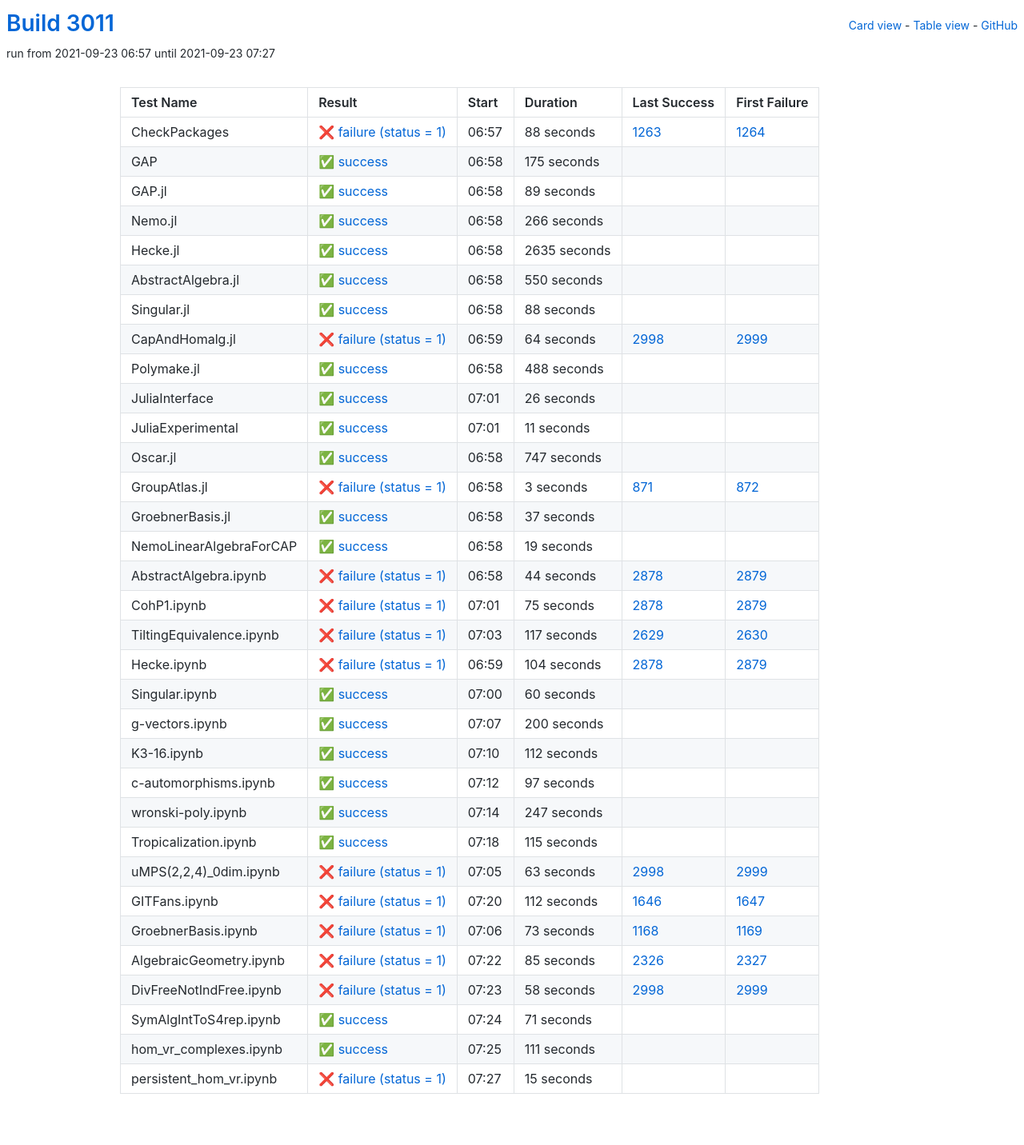
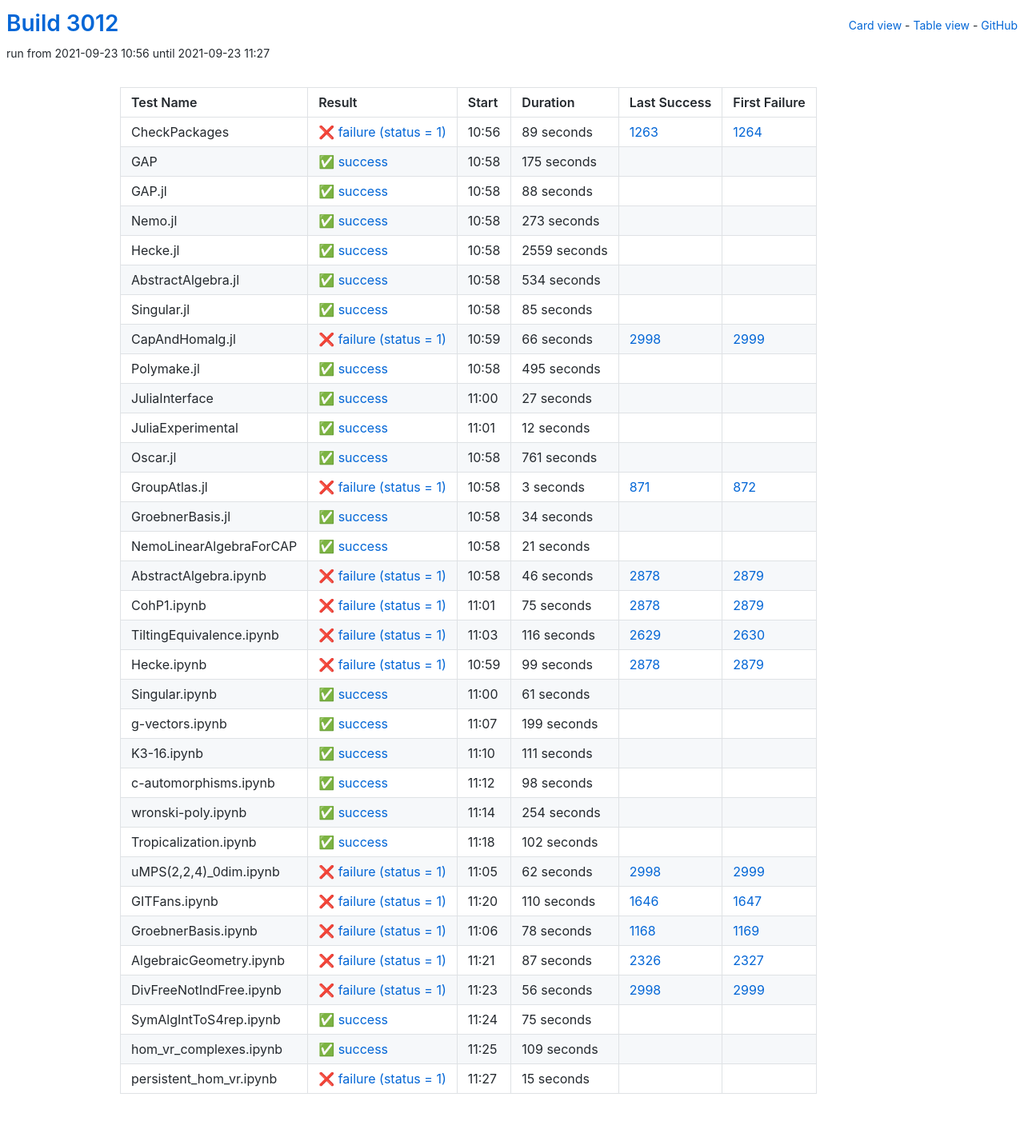
Before and after one commit to oscar-system/oscar-ci-status-stable, a Jekyll site: the page built from table.html, in a window 1280 px wide. Shown: the whole page at 80% size. Built offline with Jekyll 4.4.1, drawn with Linux system fonts in a browser that asks for light colours.

Commit message:
Build #3012

```diff
--- a/_data/ci.yml
+++ b/_data/ci.yml
@@ -1,6 +1,6 @@
 ---
-build: 3011
-build_url: https://oscarci.mathematik.uni-kl.de/job/oscar-stable/3011/
+build: 3012
+build_url: https://oscarci.mathematik.uni-kl.de/job/oscar-stable/3012/
 job: oscar-stable
 organization: oscar-system
 repo: oscar-ci-status-stable
@@ -8,20 +8,20 @@ repourl: https://github.com/oscar-system/oscar-ci-status-stable
 tests:
 - name: CheckPackages
   id: checkpackages
-  log: https://oscarci.mathematik.uni-kl.de/job/oscar-stable/3011/artifact/logs/build-3011/CheckPackages.log
-  start: 2021-09-23 06:57
+  log: https://oscarci.mathematik.uni-kl.de/job/oscar-stable/3012/artifact/logs/build-3012/CheckPackages.log
+  start: 2021-09-23 10:56
   success: false
   exitcode: 1
   status: failure
-  duration: 88
+  duration: 89
   last_success: 1263
   last_success_url: https://oscarci.mathematik.uni-kl.de/job/oscar-stable/1263/
   first_failure: 1264
   first_failure_url: https://oscarci.mathematik.uni-kl.de/job/oscar-stable/1264/
 - name: GAP
   id: gap
-  log: https://oscarci.mathematik.uni-kl.de/job/oscar-stable/3011/artifact/logs/build-3011/GAP.log
-  start: 2021-09-23 06:58
+  log: https://oscarci.mathematik.uni-kl.de/job/oscar-stable/3012/artifact/logs/build-3012/GAP.log
+  start: 2021-09-23 10:58
   success: true
   exitcode: 0
   status: success
@@ -32,56 +32,8 @@ tests:
   first_failure_url:
 - name: GAP.jl
   id: gap-jl
-  log: https://oscarci.mathematik.uni-kl.de/job/oscar-stable/3011/artifact/logs/build-3011/GAP.jl.log
-  start: 2021-09-23 06:58
-  success: true
-  exitcode: 0
-  status: success
-  duration: 89
-  last_success: false
-  last_success_url:
-  first_failure: false
-  first_failure_url:
-- name: Nemo.jl
-  id: nemo-jl
-  log: https://oscarci.mathematik.uni-kl.de/job/oscar-stable/3011/artifact/logs/build-3011/Nemo.jl.log
-  start: 2021-09-23 06:58
-  success: true
-  exitcode: 0
-  status: success
-  duration: 266
-  last_success: false
-  last_success_url:
-  first_failure: false
-  first_failure_url:
-- name: Hecke.jl
-  id: hecke-jl
-  log: https://oscarci.mathematik.uni-kl.de/job/oscar-stable/3011/artifact/logs/build-3011/Hecke.jl.log
-  start: 2021-09-23 06:58
-  success: true
-  exitcode: 0
-  status: success
-  duration: 2635
-  last_success: false
-  last_success_url:
-  first_failure: false
-  first_failure_url:
-- name: AbstractAlgebra.jl
-  id: abstractalgebra-jl
-  log: https://oscarci.mathematik.uni-kl.de/job/oscar-stable/3011/artifact/logs/build-3011/AbstractAlgebra.jl.log
-  start: 2021-09-23 06:58
-  success: true
-  exitcode: 0
-  status: success
-  duration: 550
-  last_success: false
-  last_success_url:
-  first_failure: false
-  first_failure_url:
-- name: Singular.jl
-  id: singular-jl
-  log: https://oscarci.mathematik.uni-kl.de/job/oscar-stable/3011/artifact/logs/build-3011/Singular.jl.log
-  start: 2021-09-23 06:58
+  log: https://oscarci.mathematik.uni-kl.de/job/oscar-stable/3012/artifact/logs/build-3012/GAP.jl.log
+  start: 2021-09-23 10:58
   success: true
   exitcode: 0
   status: success
@@ -90,70 +42,118 @@ tests:
   last_success_url:
   first_failure: false
   first_failure_url:
+- name: Nemo.jl
+  id: nemo-jl
+  log: https://oscarci.mathematik.uni-kl.de/job/oscar-stable/3012/artifact/logs/build-3012/Nemo.jl.log
+  start: 2021-09-23 10:58
+  success: true
+  exitcode: 0
+  status: success
+  duration: 273
+  last_success: false
+  last_success_url:
+  first_failure: false
+  first_failure_url:
+- name: Hecke.jl
+  id: hecke-jl
+  log: https://oscarci.mathematik.uni-kl.de/job/oscar-stable/3012/artifact/logs/build-3012/Hecke.jl.log
+  start: 2021-09-23 10:58
+  success: true
+  exitcode: 0
+  status: success
+  duration: 2559
+  last_success: false
+  last_success_url:
+  first_failure: false
+  first_failure_url:
+- name: AbstractAlgebra.jl
+  id: abstractalgebra-jl
+  log: https://oscarci.mathematik.uni-kl.de/job/oscar-stable/3012/artifact/logs/build-3012/AbstractAlgebra.jl.log
+  start: 2021-09-23 10:58
+  success: true
+  exitcode: 0
+  status: success
+  duration: 534
+  last_success: false
+  last_success_url:
+  first_failure: false
+  first_failure_url:
+- name: Singular.jl
+  id: singular-jl
+  log: https://oscarci.mathematik.uni-kl.de/job/oscar-stable/3012/artifact/logs/build-3012/Singular.jl.log
+  start: 2021-09-23 10:58
+  success: true
+  exitcode: 0
+  status: success
+  duration: 85
+  last_success: false
+  last_success_url:
+  first_failure: false
+  first_failure_url:
 - name: CapAndHomalg.jl
   id: capandhomalg-jl
-  log: https://oscarci.mathematik.uni-kl.de/job/oscar-stable/3011/artifact/logs/build-3011/CapAndHomalg.jl.log
-  start: 2021-09-23 06:59
+  log: https://oscarci.mathematik.uni-kl.de/job/oscar-stable/3012/artifact/logs/build-3012/CapAndHomalg.jl.log
+  start: 2021-09-23 10:59
   success: false
   exitcode: 1
   status: failure
-  duration: 64
+  duration: 66
   last_success: 2998
   last_success_url: https://oscarci.mathematik.uni-kl.de/job/oscar-stable/2998/
   first_failure: 2999
   first_failure_url: https://oscarci.mathematik.uni-kl.de/job/oscar-stable/2999/
 - name: Polymake.jl
   id: polymake-jl
-  log: https://oscarci.mathematik.uni-kl.de/job/oscar-stable/3011/artifact/logs/build-3011/Polymake.jl.log
-  start: 2021-09-23 06:58
+  log: https://oscarci.mathematik.uni-kl.de/job/oscar-stable/3012/artifact/logs/build-3012/Polymake.jl.log
+  start: 2021-09-23 10:58
   success: true
   exitcode: 0
   status: success
-  duration: 488
+  duration: 495
   last_success: false
   last_success_url:
   first_failure: false
   first_failure_url:
 - name: JuliaInterface
   id: juliainterface
-  log: https://oscarci.mathematik.uni-kl.de/job/oscar-stable/3011/artifact/logs/build-3011/JuliaInterface.log
-  start: 2021-09-23 07:01
+  log: https://oscarci.mathematik.uni-kl.de/job/oscar-stable/3012/artifact/logs/build-3012/JuliaInterface.log
+  start: 2021-09-23 11:00
   success: true
   exitcode: 0
   status: success
-  duration: 26
+  duration: 27
   last_success: false
   last_success_url:
   first_failure: false
   first_failure_url:
 - name: JuliaExperimental
   id: juliaexperimental
-  log: https://oscarci.mathematik.uni-kl.de/job/oscar-stable/3011/artifact/logs/build-3011/JuliaExperimental.log
-  start: 2021-09-23 07:01
+  log: https://oscarci.mathematik.uni-kl.de/job/oscar-stable/3012/artifact/logs/build-3012/JuliaExperimental.log
+  start: 2021-09-23 11:01
   success: true
   exitcode: 0
   status: success
-  duration: 11
+  duration: 12
   last_success: false
   last_success_url:
   first_failure: false
   first_failure_url:
 - name: Oscar.jl
   id: oscar-jl
-  log: https://oscarci.mathematik.uni-kl.de/job/oscar-stable/3011/artifact/logs/build-3011/Oscar.jl.log
-  start: 2021-09-23 06:58
+  log: https://oscarci.mathematik.uni-kl.de/job/oscar-stable/3012/artifact/logs/build-3012/Oscar.jl.log
+  start: 2021-09-23 10:58
   success: true
   exitcode: 0
   status: success
-  duration: 747
+  duration: 761
   last_success: false
   last_success_url:
   first_failure: false
   first_failure_url:
 - name: GroupAtlas.jl
   id: groupatlas-jl
-  log: https://oscarci.mathematik.uni-kl.de/job/oscar-stable/3011/artifact/logs/build-3011/GroupAtlas.jl.log
-  start: 2021-09-23 06:58
+  log: https://oscarci.mathematik.uni-kl.de/job/oscar-stable/3012/artifact/logs/build-3012/GroupAtlas.jl.log
+  start: 2021-09-23 10:58
   success: false
   exitcode: 1
   status: failure
@@ -164,44 +164,44 @@ tests:
   first_failure_url: https://oscarci.mathematik.uni-kl.de/job/oscar-stable/872/
 - name: GroebnerBasis.jl
   id: groebnerbasis-jl
-  log: https://oscarci.mathematik.uni-kl.de/job/oscar-stable/3011/artifact/logs/build-3011/GroebnerBasis.jl.log
-  start: 2021-09-23 06:58
+  log: https://oscarci.mathematik.uni-kl.de/job/oscar-stable/3012/artifact/logs/build-3012/GroebnerBasis.jl.log
+  start: 2021-09-23 10:58
   success: true
   exitcode: 0
   status: success
-  duration: 37
+  duration: 34
   last_success: false
   last_success_url:
   first_failure: false
   first_failure_url:
 - name: NemoLinearAlgebraForCAP
   id: nemolinearalgebraforcap
-  log: https://oscarci.mathematik.uni-kl.de/job/oscar-stable/3011/artifact/logs/build-3011/NemoLinearAlgebraForCAP.log
-  start: 2021-09-23 06:58
+  log: https://oscarci.mathematik.uni-kl.de/job/oscar-stable/3012/artifact/logs/build-3012/NemoLinearAlgebraForCAP.log
+  start: 2021-09-23 10:58
   success: true
   exitcode: 0
   status: success
-  duration: 19
+  duration: 21
   last_success: false
   last_success_url:
   first_failure: false
   first_failure_url:
 - name: AbstractAlgebra.ipynb
   id: abstractalgebra-ipynb
-  log: https://oscarci.mathematik.uni-kl.de/job/oscar-stable/3011/artifact/logs/build-3011/AbstractAlgebra.ipynb.log
-  start: 2021-09-23 06:58
+  log: https://oscarci.mathematik.uni-kl.de/job/oscar-stable/3012/artifact/logs/build-3012/AbstractAlgebra.ipynb.log
+  start: 2021-09-23 10:58
   success: false
   exitcode: 1
   status: failure
-  duration: 44
+  duration: 46
   last_success: 2878
   last_success_url: https://oscarci.mathematik.uni-kl.de/job/oscar-stable/2878/
   first_failure: 2879
   first_failure_url: https://oscarci.mathematik.uni-kl.de/job/oscar-stable/2879/
 - name: CohP1.ipynb
   id: cohp1-ipynb
-  log: https://oscarci.mathematik.uni-kl.de/job/oscar-stable/3011/artifact/logs/build-3011/CohP1.ipynb.log
-  start: 2021-09-23 07:01
+  log: https://oscarci.mathematik.uni-kl.de/job/oscar-stable/3012/artifact/logs/build-3012/CohP1.ipynb.log
+  start: 2021-09-23 11:01
   success: false
   exitcode: 1
   status: failure
@@ -212,176 +212,56 @@ tests:
   first_failure_url: https://oscarci.mathematik.uni-kl.de/job/oscar-stable/2879/
 - name: TiltingEquivalence.ipynb
   id: tiltingequivalence-ipynb
-  log: https://oscarci.mathematik.uni-kl.de/job/oscar-stable/3011/artifact/logs/build-3011/TiltingEquivalence.ipynb.log
-  start: 2021-09-23 07:03
+  log: https://oscarci.mathematik.uni-kl.de/job/oscar-stable/3012/artifact/logs/build-3012/TiltingEquivalence.ipynb.log
+  start: 2021-09-23 11:03
   success: false
   exitcode: 1
   status: failure
-  duration: 117
+  duration: 116
   last_success: 2629
   last_success_url: https://oscarci.mathematik.uni-kl.de/job/oscar-stable/2629/
   first_failure: 2630
   first_failure_url: https://oscarci.mathematik.uni-kl.de/job/oscar-stable/2630/
 - name: Hecke.ipynb
   id: hecke-ipynb
-  log: https://oscarci.mathematik.uni-kl.de/job/oscar-stable/3011/artifact/logs/build-3011/Hecke.ipynb.log
-  start: 2021-09-23 06:59
+  log: https://oscarci.mathematik.uni-kl.de/job/oscar-stable/3012/artifact/logs/build-3012/Hecke.ipynb.log
+  start: 2021-09-23 10:59
   success: false
   exitcode: 1
   status: failure
-  duration: 104
+  duration: 99
   last_success: 2878
   last_success_url: https://oscarci.mathematik.uni-kl.de/job/oscar-stable/2878/
   first_failure: 2879
   first_failure_url: https://oscarci.mathematik.uni-kl.de/job/oscar-stable/2879/
 - name: Singular.ipynb
   id: singular-ipynb
-  log: https://oscarci.mathematik.uni-kl.de/job/oscar-stable/3011/artifact/logs/build-3011/Singular.ipynb.log
-  start: 2021-09-23 07:00
+  log: https://oscarci.mathematik.uni-kl.de/job/oscar-stable/3012/artifact/logs/build-3012/Singular.ipynb.log
+  start: 2021-09-23 11:00
   success: true
   exitcode: 0
   status: success
-  duration: 60
+  duration: 61
   last_success: false
   last_success_url:
   first_failure: false
   first_failure_url:
 - name: g-vectors.ipynb
   id: g-vectors-ipynb
-  log: https://oscarci.mathematik.uni-kl.de/job/oscar-stable/3011/artifact/logs/build-3011/g-vectors.ipynb.log
-  start: 2021-09-23 07:07
+  log: https://oscarci.mathematik.uni-kl.de/job/oscar-stable/3012/artifact/logs/build-3012/g-vectors.ipynb.log
+  start: 2021-09-23 11:07
   success: true
   exitcode: 0
   status: success
-  duration: 200
+  duration: 199
   last_success: false
   last_success_url:
   first_failure: false
   first_failure_url:
 - name: K3-16.ipynb
   id: k3-16-ipynb
-  log: https://oscarci.mathematik.uni-kl.de/job/oscar-stable/3011/artifact/logs/build-3011/K3-16.ipynb.log
-  start: 2021-09-23 07:10
-  success: true
-  exitcode: 0
-  status: success
-  duration: 112
-  last_success: false
-  last_success_url:
-  first_failure: false
-  first_failure_url:
-- name: c-automorphisms.ipynb
-  id: c-automorphisms-ipynb
-  log: https://oscarci.mathematik.uni-kl.de/job/oscar-stable/3011/artifact/logs/build-3011/c-automorphisms.ipynb.log
-  start: 2021-09-23 07:12
-  success: true
-  exitcode: 0
-  status: success
-  duration: 97
-  last_success: false
-  last_success_url:
-  first_failure: false
-  first_failure_url:
-- name: wronski-poly.ipynb
-  id: wronski-poly-ipynb
-  log: https://oscarci.mathematik.uni-kl.de/job/oscar-stable/3011/artifact/logs/build-3011/wronski-poly.ipynb.log
-  start: 2021-09-23 07:14
-  success: true
-  exitcode: 0
-  status: success
-  duration: 247
-  last_success: false
-  last_success_url:
-  first_failure: false
-  first_failure_url:
-- name: Tropicalization.ipynb
-  id: tropicalization-ipynb
-  log: https://oscarci.mathematik.uni-kl.de/job/oscar-stable/3011/artifact/logs/build-3011/Tropicalization.ipynb.log
-  start: 2021-09-23 07:18
-  success: true
-  exitcode: 0
-  status: success
-  duration: 115
-  last_success: false
-  last_success_url:
-  first_failure: false
-  first_failure_url:
-- name: uMPS(2,2,4)_0dim.ipynb
-  id: umps-2-2-4-0dim-ipynb
-  log: https://oscarci.mathematik.uni-kl.de/job/oscar-stable/3011/artifact/logs/build-3011/uMPS-2-2-4-_0dim.ipynb.log
-  start: 2021-09-23 07:05
-  success: false
-  exitcode: 1
-  status: failure
-  duration: 63
-  last_success: 2998
-  last_success_url: https://oscarci.mathematik.uni-kl.de/job/oscar-stable/2998/
-  first_failure: 2999
-  first_failure_url: https://oscarci.mathematik.uni-kl.de/job/oscar-stable/2999/
-- name: GITFans.ipynb
-  id: gitfans-ipynb
-  log: https://oscarci.mathematik.uni-kl.de/job/oscar-stable/3011/artifact/logs/build-3011/GITFans.ipynb.log
-  start: 2021-09-23 07:20
-  success: false
-  exitcode: 1
-  status: failure
-  duration: 112
-  last_success: 1646
-  last_success_url: https://oscarci.mathematik.uni-kl.de/job/oscar-stable/1646/
-  first_failure: 1647
-  first_failure_url: https://oscarci.mathematik.uni-kl.de/job/oscar-stable/1647/
-- name: GroebnerBasis.ipynb
-  id: groebnerbasis-ipynb
-  log: https://oscarci.mathematik.uni-kl.de/job/oscar-stable/3011/artifact/logs/build-3011/GroebnerBasis.ipynb.log
-  start: 2021-09-23 07:06
-  success: false
-  exitcode: 1
-  status: failure
-  duration: 73
-  last_success: 1168
-  last_success_url: https://oscarci.mathematik.uni-kl.de/job/oscar-stable/1168/
-  first_failure: 1169
-  first_failure_url: https://oscarci.mathematik.uni-kl.de/job/oscar-stable/1169/
-- name: AlgebraicGeometry.ipynb
-  id: algebraicgeometry-ipynb
-  log: https://oscarci.mathematik.uni-kl.de/job/oscar-stable/3011/artifact/logs/build-3011/AlgebraicGeometry.ipynb.log
-  start: 2021-09-23 07:22
-  success: false
-  exitcode: 1
-  status: failure
-  duration: 85
-  last_success: 2326
-  last_success_url: https://oscarci.mathematik.uni-kl.de/job/oscar-stable/2326/
-  first_failure: 2327
-  first_failure_url: https://oscarci.mathematik.uni-kl.de/job/oscar-stable/2327/
-- name: DivFreeNotIndFree.ipynb
-  id: divfreenotindfree-ipynb
-  log: https://oscarci.mathematik.uni-kl.de/job/oscar-stable/3011/artifact/logs/build-3011/DivFreeNotIndFree.ipynb.log
-  start: 2021-09-23 07:23
-  success: false
-  exitcode: 1
-  status: failure
-  duration: 58
-  last_success: 2998
-  last_success_url: https://oscarci.mathematik.uni-kl.de/job/oscar-stable/2998/
-  first_failure: 2999
-  first_failure_url: https://oscarci.mathematik.uni-kl.de/job/oscar-stable/2999/
-- name: SymAlgIntToS4rep.ipynb
-  id: symalginttos4rep-ipynb
-  log: https://oscarci.mathematik.uni-kl.de/job/oscar-stable/3011/artifact/logs/build-3011/SymAlgIntToS4rep.ipynb.log
-  start: 2021-09-23 07:24
-  success: true
-  exitcode: 0
-  status: success
-  duration: 71
-  last_success: false
-  last_success_url:
-  first_failure: false
-  first_failure_url:
-- name: hom_vr_complexes.ipynb
-  id: hom-vr-complexes-ipynb
-  log: https://oscarci.mathematik.uni-kl.de/job/oscar-stable/3011/artifact/logs/build-3011/hom_vr_complexes.ipynb.log
-  start: 2021-09-23 07:25
+  log: https://oscarci.mathematik.uni-kl.de/job/oscar-stable/3012/artifact/logs/build-3012/K3-16.ipynb.log
+  start: 2021-09-23 11:10
   success: true
   exitcode: 0
   status: success
@@ -390,10 +270,130 @@ tests:
   last_success_url:
   first_failure: false
   first_failure_url:
+- name: c-automorphisms.ipynb
+  id: c-automorphisms-ipynb
+  log: https://oscarci.mathematik.uni-kl.de/job/oscar-stable/3012/artifact/logs/build-3012/c-automorphisms.ipynb.log
+  start: 2021-09-23 11:12
+  success: true
+  exitcode: 0
+  status: success
+  duration: 98
+  last_success: false
+  last_success_url:
+  first_failure: false
+  first_failure_url:
+- name: wronski-poly.ipynb
+  id: wronski-poly-ipynb
+  log: https://oscarci.mathematik.uni-kl.de/job/oscar-stable/3012/artifact/logs/build-3012/wronski-poly.ipynb.log
+  start: 2021-09-23 11:14
+  success: true
+  exitcode: 0
+  status: success
+  duration: 254
+  last_success: false
+  last_success_url:
+  first_failure: false
+  first_failure_url:
+- name: Tropicalization.ipynb
+  id: tropicalization-ipynb
+  log: https://oscarci.mathematik.uni-kl.de/job/oscar-stable/3012/artifact/logs/build-3012/Tropicalization.ipynb.log
+  start: 2021-09-23 11:18
+  success: true
+  exitcode: 0
+  status: success
+  duration: 102
+  last_success: false
+  last_success_url:
+  first_failure: false
+  first_failure_url:
+- name: uMPS(2,2,4)_0dim.ipynb
+  id: umps-2-2-4-0dim-ipynb
+  log: https://oscarci.mathematik.uni-kl.de/job/oscar-stable/3012/artifact/logs/build-3012/uMPS-2-2-4-_0dim.ipynb.log
+  start: 2021-09-23 11:05
+  success: false
+  exitcode: 1
+  status: failure
+  duration: 62
+  last_success: 2998
+  last_success_url: https://oscarci.mathematik.uni-kl.de/job/oscar-stable/2998/
+  first_failure: 2999
+  first_failure_url: https://oscarci.mathematik.uni-kl.de/job/oscar-stable/2999/
+- name: GITFans.ipynb
+  id: gitfans-ipynb
+  log: https://oscarci.mathematik.uni-kl.de/job/oscar-stable/3012/artifact/logs/build-3012/GITFans.ipynb.log
+  start: 2021-09-23 11:20
+  success: false
+  exitcode: 1
+  status: failure
+  duration: 110
+  last_success: 1646
+  last_success_url: https://oscarci.mathematik.uni-kl.de/job/oscar-stable/1646/
+  first_failure: 1647
+  first_failure_url: https://oscarci.mathematik.uni-kl.de/job/oscar-stable/1647/
+- name: GroebnerBasis.ipynb
+  id: groebnerbasis-ipynb
+  log: https://oscarci.mathematik.uni-kl.de/job/oscar-stable/3012/artifact/logs/build-3012/GroebnerBasis.ipynb.log
+  start: 2021-09-23 11:06
+  success: false
+  exitcode: 1
+  status: failure
+  duration: 78
+  last_success: 1168
+  last_success_url: https://oscarci.mathematik.uni-kl.de/job/oscar-stable/1168/
+  first_failure: 1169
+  first_failure_url: https://oscarci.mathematik.uni-kl.de/job/oscar-stable/1169/
+- name: AlgebraicGeometry.ipynb
+  id: algebraicgeometry-ipynb
+  log: https://oscarci.mathematik.uni-kl.de/job/oscar-stable/3012/artifact/logs/build-3012/AlgebraicGeometry.ipynb.log
+  start: 2021-09-23 11:21
+  success: false
+  exitcode: 1
+  status: failure
+  duration: 87
+  last_success: 2326
+  last_success_url: https://oscarci.mathematik.uni-kl.de/job/oscar-stable/2326/
+  first_failure: 2327
+  first_failure_url: https://oscarci.mathematik.uni-kl.de/job/oscar-stable/2327/
+- name: DivFreeNotIndFree.ipynb
+  id: divfreenotindfree-ipynb
+  log: https://oscarci.mathematik.uni-kl.de/job/oscar-stable/3012/artifact/logs/build-3012/DivFreeNotIndFree.ipynb.log
+  start: 2021-09-23 11:23
+  success: false
+  exitcode: 1
+  status: failure
+  duration: 56
+  last_success: 2998
+  last_success_url: https://oscarci.mathematik.uni-kl.de/job/oscar-stable/2998/
+  first_failure: 2999
+  first_failure_url: https://oscarci.mathematik.uni-kl.de/job/oscar-stable/2999/
+- name: SymAlgIntToS4rep.ipynb
+  id: symalginttos4rep-ipynb
+  log: https://oscarci.mathematik.uni-kl.de/job/oscar-stable/3012/artifact/logs/build-3012/SymAlgIntToS4rep.ipynb.log
+  start: 2021-09-23 11:24
+  success: true
+  exitcode: 0
+  status: success
+  duration: 75
+  last_success: false
+  last_success_url:
+  first_failure: false
+  first_failure_url:
+- name: hom_vr_complexes.ipynb
+  id: hom-vr-complexes-ipynb
+  log: https://oscarci.mathematik.uni-kl.de/job/oscar-stable/3012/artifact/logs/build-3012/hom_vr_complexes.ipynb.log
+  start: 2021-09-23 11:25
+  success: true
+  exitcode: 0
+  status: success
+  duration: 109
+  last_success: false
+  last_success_url:
+  first_failure: false
+  first_failure_url:
 - name: persistent_hom_vr.ipynb
   id: persistent-hom-vr-ipynb
-  log: https://oscarci.mathematik.uni-kl.de/job/oscar-stable/3011/artifact/logs/build-3011/persistent_hom_vr.ipynb.log
-  start: 2021-09-23 07:27
+  log: https://oscarci.mathematik.uni-kl.de/job/oscar-stable/3012/artifact/logs/build-3012/persistent_hom_vr.ipynb.log
+  start: 2021-09-23 11:27
   success: false
   exitcode: 1
   status: failure
```
Also changed, not shown: README.md.
